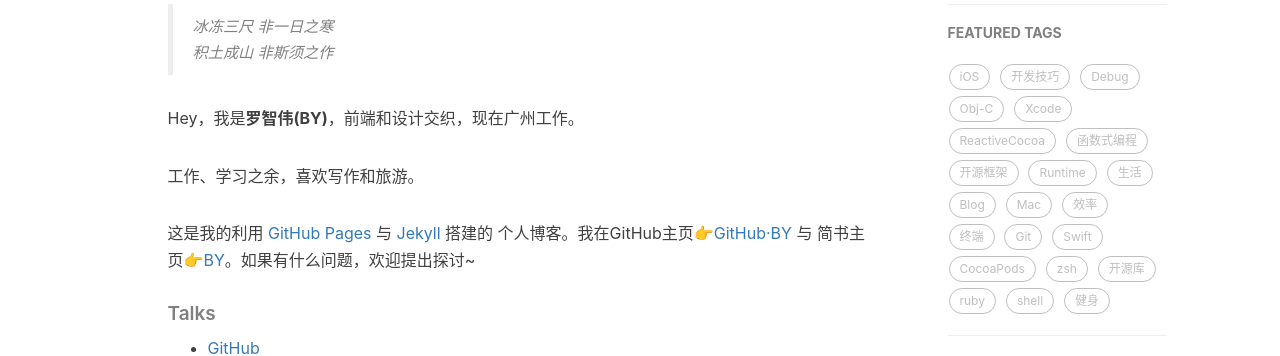
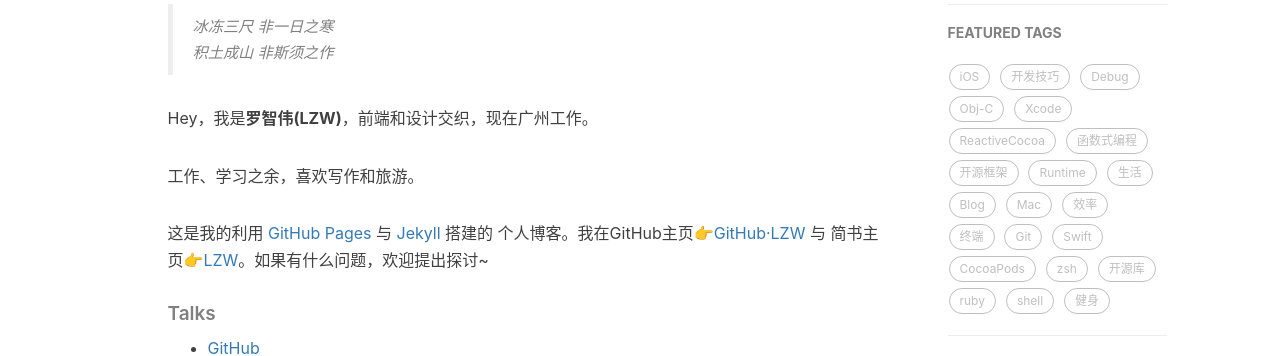
Before and after one commit to Lzw08/Lzw08.github.io, a Jekyll site: the page built from about.html, in a window 1280 px wide. Shown: the part 454-810 px from the top of the page. Built offline with Jekyll 4.4.1, drawn with Linux system fonts in a browser that asks for light colours; nearby versions of some CDN libraries; comment, search, counter and statistics services are not loaded.

Commit message:
Update about.html

```diff
--- a/about.html
+++ b/about.html
@@ -18,11 +18,11 @@
     <blockquote><p>冰冻三尺 非一日之寒<br>
     积土成山 非斯须之作</p></blockquote>
 
-    <p>Hey，我是<strong>罗智伟(BY)</strong>，前端和设计交织，现在广州工作。</p>
+    <p>Hey，我是<strong>罗智伟(LZW)</strong>，前端和设计交织，现在广州工作。</p>
 
     <p>工作、学习之余，喜欢写作和旅游。</p>
 
-    <p>这是我的利用 <a href="https://pages.github.com/">GitHub Pages</a> 与 <a href="http://jekyll.com.cn/">Jekyll</a> 搭建的 个人博客。我在GitHub主页<a href="https://github.com/Lzw08">👉GitHub·BY</a> 与 简书主页<a href="https://www.jianshu.com/u/127540421859">👉BY</a>。如果有什么问题，欢迎提出探讨~</p>
+    <p>这是我的利用 <a href="https://pages.github.com/">GitHub Pages</a> 与 <a href="http://jekyll.com.cn/">Jekyll</a> 搭建的 个人博客。我在GitHub主页<a href="https://github.com/Lzw08">👉GitHub·LZW</a> 与 简书主页<a href="https://www.jianshu.com/u/127540421859">👉LZW</a>。如果有什么问题，欢迎提出探讨~</p>
 
     <p></p>
 
```
